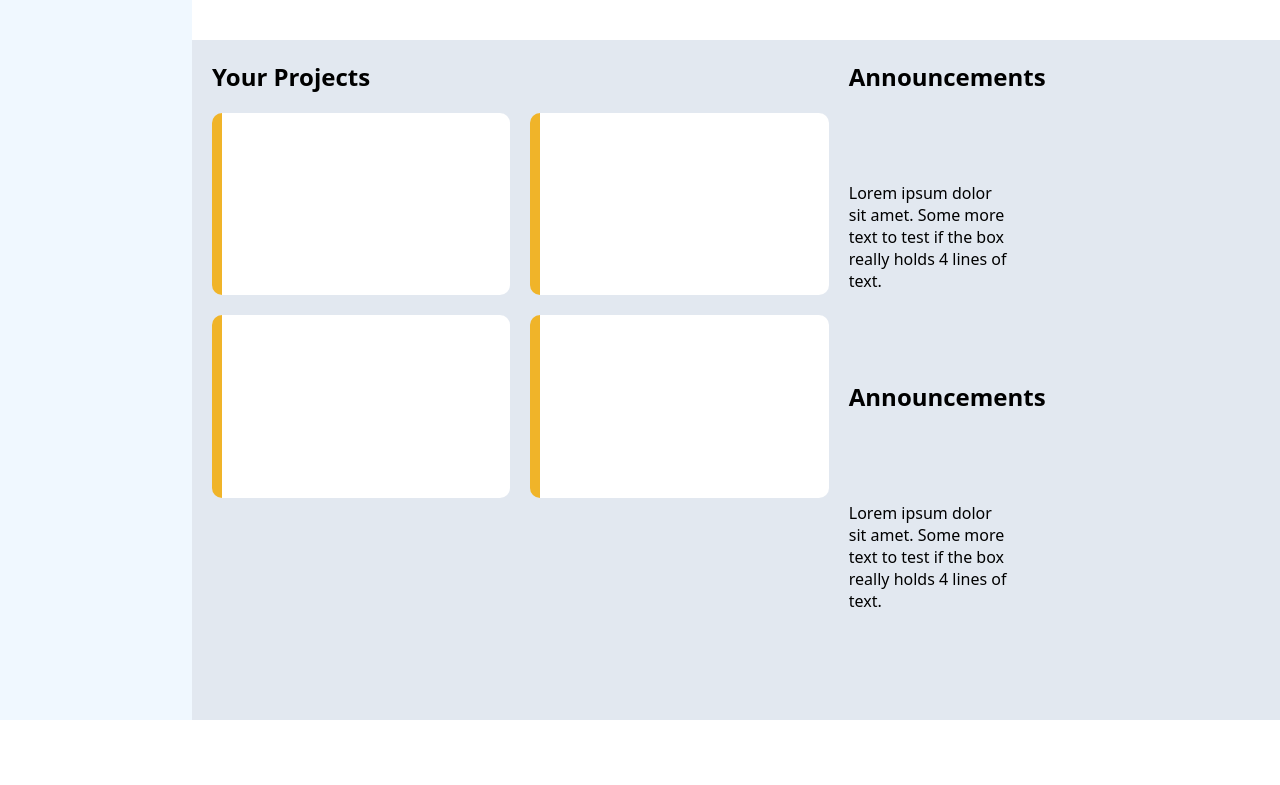
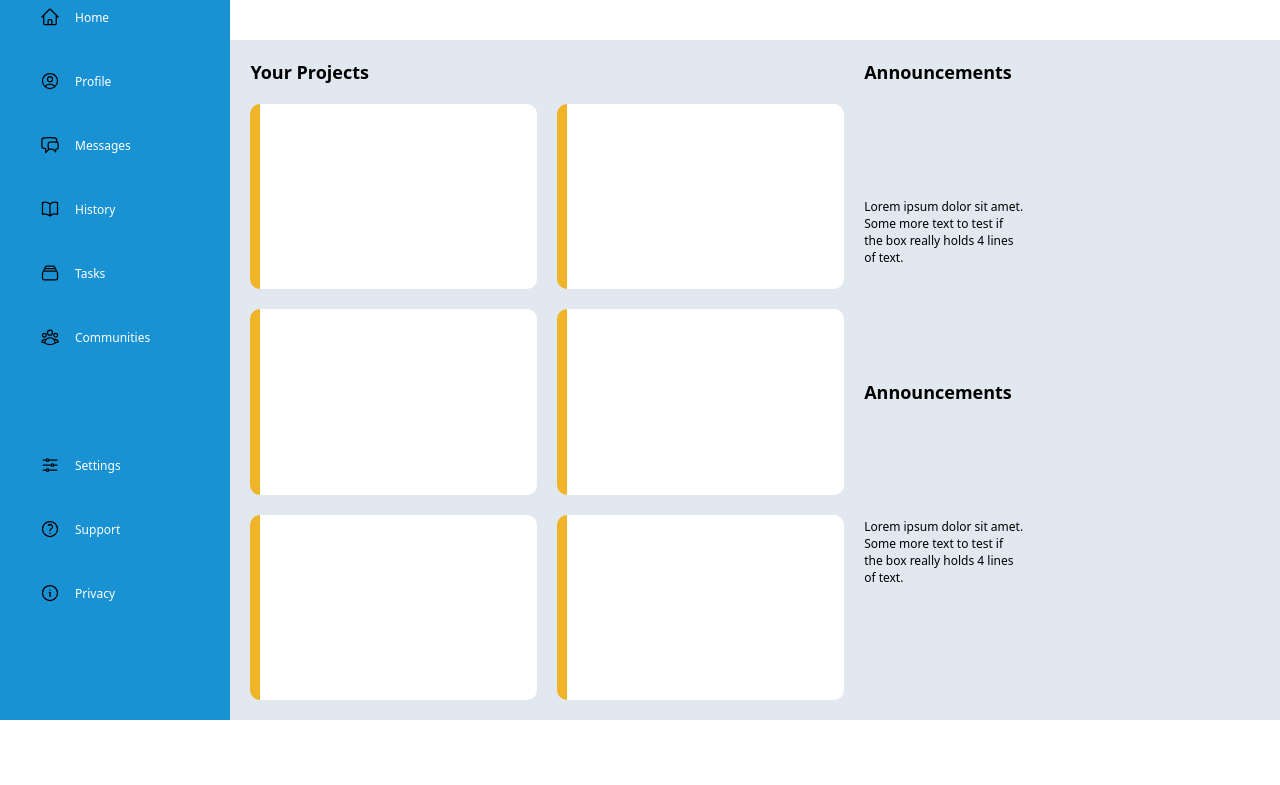
Before and after one commit to jan-c-nowak/admin-dashboard, a plain HTML site: page index.html in a window 1280 px wide. Shown: the part 80-865 px from the top of the page. Before the commit the page ends 800 px from the top, so only its background shows below. Drawn offline with Linux system fonts and the light colour scheme.

Commit message:
add sidebar icons

```diff
--- a/index.html
+++ b/index.html
@@ -8,9 +8,20 @@
 </head>
 <body>
     <div class="sidebar">
-        <h1>Logo</h1>
-        <nav>
-
+        <h1>Dashboard</h1>
+        <nav class="sidebar-nav">
+            <ul class="nav-ul">
+                <li><img src="img/home.svg" alt="Icon" srcset="">Home</li>
+                <li><img src="img/profile.svg" alt="Icon" srcset="">Profile</li>
+                <li><img src="img/message.svg" alt="Icon" srcset="">Messages</li>
+                <li><img src="img/history.svg" alt="Icon" srcset="">History</li>
+                <li><img src="img/tasks.svg" alt="Icon" srcset="">Tasks</li>
+                <li><img src="img/communities.svg" alt="Icon" srcset="">Communities</li>
+                <li></li>
+                <li><img src="img/settings.svg" alt="Icon" srcset="">Settings</li>
+                <li><img src="img/support.svg" alt="Icon" srcset="">Support</li>
+                <li><img src="img/privacy.svg" alt="Icon" srcset="">Privacy</li>
+            </ul>
         </nav>
     </div>
     <header>
@@ -64,6 +75,24 @@
                         <button>Z</button>
                     </div> -->
                 </article>
+                <article class="card">
+                    <!-- <h3>Heading</h3> -->
+                    <!-- <p>Lorem ipsum dolor sit amet. Some more text to test if the box really holds 4 lines of text.</p> -->
+                    <!-- <div class="card-controls">
+                        <button>X</button>
+                        <button>Y</button>
+                        <button>Z</button>
+                    </div> -->
+                </article>
+                <article class="card">
+                    <!-- <h3>Heading</h3> -->
+                    <!-- <p>Lorem ipsum dolor sit amet. Some more text to test if the box really holds 4 lines of text.</p> -->
+                    <!-- <div class="card-controls">
+                        <button>X</button>
+                        <button>Y</button>
+                        <button>Z</button>
+                    </div> -->
+                </article>
         </section>
         <section class="announcements-trending">
             <h2 class="main-heading" id="announcements">Announcements</h2>
--- a/style.css
+++ b/style.css
@@ -1,6 +1,7 @@
 :root {
     --main-card-w: 320px;
     --main-card-h: 160px;
+    font-size: 12px;
 }
 body {
     /* Reset */
@@ -10,13 +11,39 @@ body {
 
     /* Main Grid */
     display: grid;
-    grid-template: 15vh 85vh / 15vw 85vw;
+    grid-template: 15vh 85vh / 18vw 82vw;
 }
 
 div.sidebar {
     grid-row-start: 1;
     grid-row-end: 3;
-    background-color: aliceblue;
+    background-color: #1992D4;
+    color: #FFFFFF;
+}
+
+nav.sidebar-nav {
+    height: 100%;
+}
+
+ul.nav-ul {
+    height: 80%;
+    display: grid;
+    grid-template-rows: repeat(10, 1fr);
+
+    list-style: none;
+}
+
+ul.nav-ul li > img {
+    margin-right: 15px;
+    width: 20px;
+    height: 20px;
+    /* display: inline; */
+}
+
+ul.nav-ul li {
+    display: flex;
+    flex-direction: row;
+    align-items: center;
 }
 
 main {
```
Also changed, not shown: img/communities.svg (added), img/history.svg (added), img/home.svg (added), img/message.svg (added), img/privacy.svg (added), img/profile.svg (added), img/settings.svg (added), img/support.svg (added), img/tasks.svg (added).
